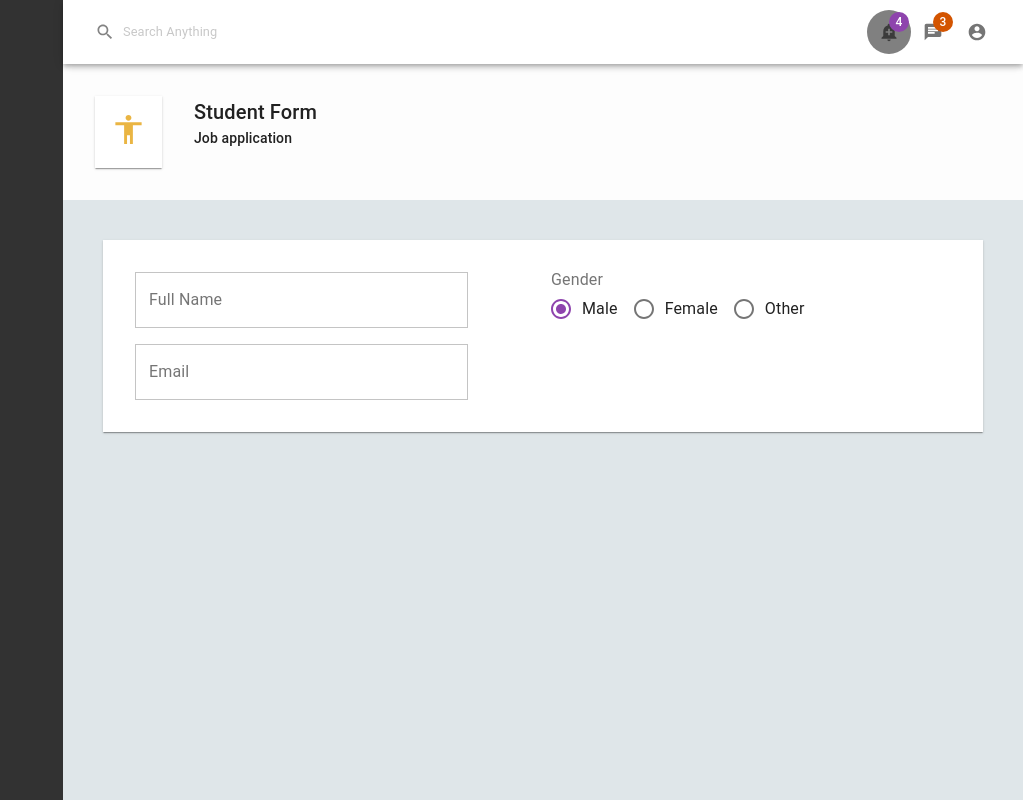
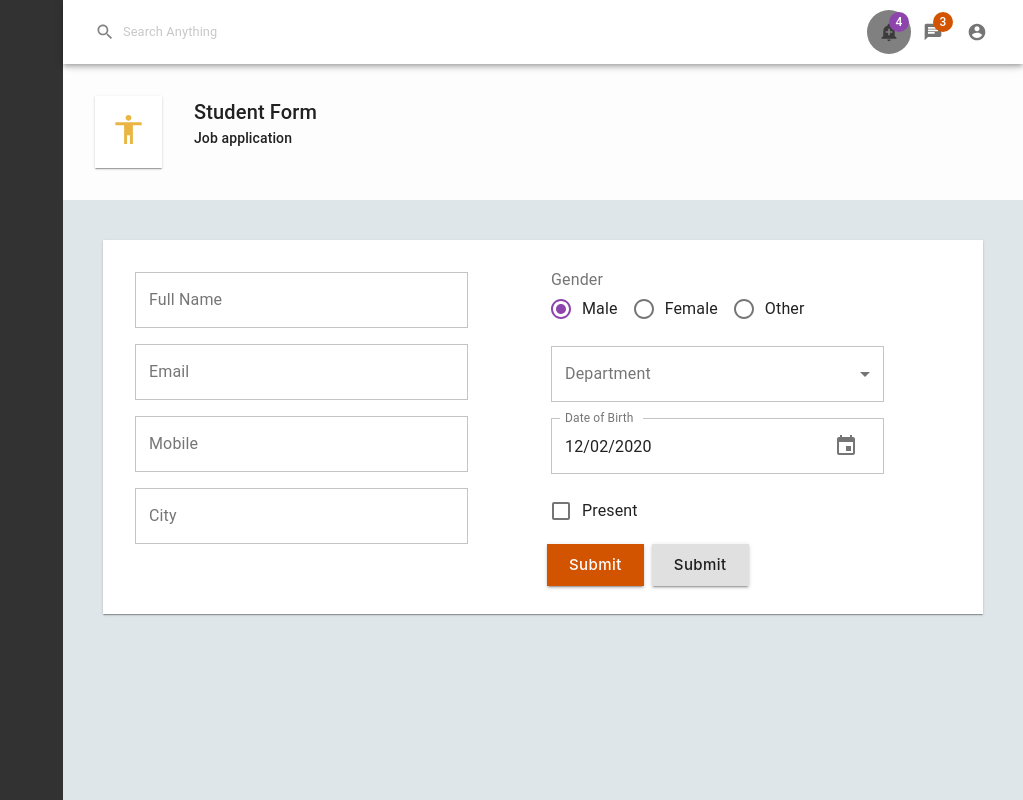
Before and after one commit to DebasisSaikia/Material-Design-1, a React (Create React App) app: page / in a window 1280 px wide. Shown: the whole page, without its empty margins (257-1280 px from the left). Built offline with nearby package versions, Linux system fonts and the light colour scheme.

Commit message:
checkbox-datepicker-and-reusable-button

```diff
--- a/package.json
+++ b/package.json
@@ -3,11 +3,14 @@
   "version": "0.1.0",
   "private": true,
   "dependencies": {
+    "@date-io/date-fns": "^1.3.13",
     "@material-ui/core": "^4.11.1",
     "@material-ui/icons": "^4.9.1",
+    "@material-ui/pickers": "^3.2.10",
     "@testing-library/jest-dom": "^5.11.6",
     "@testing-library/react": "^11.2.2",
     "@testing-library/user-event": "^12.3.0",
+    "date-fns": "^2.16.1",
     "react": "^17.0.1",
     "react-dom": "^17.0.1",
     "react-router-dom": "^5.2.0",
--- /dev/null
+++ b/src/components/controls/Button.js
@@ -0,0 +1,32 @@
+import React from "react";
+import { Button as MuiButton, makeStyles } from "@material-ui/core";
+
+const useStyles = makeStyles((theme) => ({
+  root: {
+    margin: theme.spacing(0.5),
+  },
+  label: {
+    textTransform: "none",
+  },
+}));
+
+const Button = (props) => {
+  const { text, size, color, variant, onClick, ...other } = props;
+  const classes = useStyles();
+  return (
+    <>
+      <MuiButton
+        variant={variant || "contained"}
+        size={size || "large"}
+        color={color || "primary"}
+        onClick={onClick}
+        {...other}
+        classes={{ root: classes.root, label: classes.label }}
+      >
+        {text}
+      </MuiButton>
+    </>
+  );
+};
+
+export default Button;
--- /dev/null
+++ b/src/components/controls/CheckBox.js
@@ -0,0 +1,36 @@
+import {
+  Checkbox as MuiCheckbox,
+  FormControl,
+  FormControlLabel,
+} from "@material-ui/core";
+import React from "react";
+
+const CheckBox = (props) => {
+  const { name, label, onChange, value } = props;
+
+  const convert = (name, value) => ({
+    target: {
+      name,
+      value,
+    },
+  });
+  return (
+    <>
+      <FormControl>
+        <FormControlLabel
+          control={
+            <MuiCheckbox
+              name={name}
+              color="primary"
+              checked={value}
+              onChange={(e) => onChange(convert(name, e.target.checked))}
+            />
+          }
+          label={label}
+        />
+      </FormControl>
+    </>
+  );
+};
+
+export default CheckBox;
--- /dev/null
+++ b/src/components/controls/DatePicker.js
@@ -0,0 +1,35 @@
+import React from "react";
+import {
+  KeyboardDatePicker,
+  MuiPickersUtilsProvider,
+} from "@material-ui/pickers";
+import DateFnsUtils from "@date-io/date-fns";
+
+const DatePicker = (props) => {
+  const { name, label, value, onChange } = props;
+
+  const convert = (name, value) => ({
+    target: {
+      name,
+      value,
+    },
+  });
+  return (
+    <>
+      <MuiPickersUtilsProvider utils={DateFnsUtils}>
+        <KeyboardDatePicker
+          disableToolbar
+          variant="inline"
+          inputVariant="outlined"
+          label={label}
+          format="MM/dd/yyyy"
+          name={name}
+          value={value}
+          onChange={(date) => onChange(convert(name,date))}
+        />
+      </MuiPickersUtilsProvider>
+    </>
+  );
+};
+
+export default DatePicker;
--- a/src/components/controls/RadioGroups.js
+++ b/src/components/controls/RadioGroups.js
@@ -14,8 +14,9 @@ const RadioGroups = (props) => {
       <FormControl>
         <FormLabel>{label}</FormLabel>
         <RadioGroup row name={name} value={value} onChange={onChange}>
-          {items.map((item, index) => (
+          {items.map((item) => (
             <FormControlLabel
+              key={item.id}
               value={item.id}
               control={<Radio />}
               label={item.title}
--- /dev/null
+++ b/src/components/controls/Select.js
@@ -0,0 +1,26 @@
+import {
+  FormControl,
+  InputLabel,
+  MenuItem,
+  Select as MuiSelect,
+} from "@material-ui/core";
+import React from "react";
+
+const Select = (props) => {
+  const { name, label, value, onChange, options } = props;
+  return (
+    <FormControl variant="outlined">
+      <InputLabel>{label}</InputLabel>
+      <MuiSelect label={label} name={name} value={value} onChange={onChange}>
+        <MenuItem>None</MenuItem>
+        {options.map((item) => (
+          <MenuItem key={item.id} value={item.id}>
+            {item.title}
+          </MenuItem>
+        ))}
+      </MuiSelect>
+    </FormControl>
+  );
+};
+
+export default Select;
--- a/src/index.js
+++ b/src/index.js
@@ -1,12 +1,6 @@
-import React from 'react';
-import ReactDOM from 'react-dom';
-import './index.css';
-import App from './App';
+import React from "react";
+import ReactDOM from "react-dom";
+import "./index.css";
+import App from "./App";
 
-
-ReactDOM.render(
-  <React.StrictMode>
-    <App />
-  </React.StrictMode>,
-  document.getElementById('root')
-);
+ReactDOM.render(<App />, document.getElementById("root"));
--- a/src/pages/students/StudentForm.js
+++ b/src/pages/students/StudentForm.js
@@ -1,7 +1,7 @@
 import { Grid } from "@material-ui/core";
 import React, { useEffect } from "react";
 import Controls from "../../components/controls/Controls";
-
+import * as stuService from "../../services/stuService";
 import { useForm, Form } from "../../components/useForm";
 
 // radio groups items
@@ -46,6 +46,20 @@ const StudentForm = () => {
               value={values.email}
               onChange={handleInput}
             />
+            <Controls.Input
+              variant="outlined"
+              label="Mobile"
+              name="mobile"
+              value={values.mobile}
+              onChange={handleInput}
+            />
+            <Controls.Input
+              variant="outlined"
+              label="City"
+              name="city"
+              value={values.city}
+              onChange={handleInput}
+            />
           </Grid>
           <Grid item xs={6}>
             <Controls.RadioGroups
@@ -55,6 +69,29 @@ const StudentForm = () => {
               onChange={handleInput}
               items={genderItems}
             />
+            <Controls.Select
+              name="deptId"
+              label="Department"
+              value={values.deptId}
+              onChange={handleInput}
+              options={stuService.getDeptCollection()}
+            />
+            <Controls.DatePicker
+              name="dob"
+              label="Date of Birth"
+              value={values.dob}
+              onChange={handleInput}
+            />
+            <Controls.Checkbox
+              name="isPresent"
+              label="Present"
+              value={values.isPresent}
+              onChange={handleInput}
+            />
+            <div>
+              <Controls.Button type="submit" size="large" text="Submit" />
+              <Controls.Button type="submit" color="default" text="Submit" />
+            </div>
           </Grid>
         </Grid>
       </Form>
--- /dev/null
+++ b/src/services/stuService.js
@@ -0,0 +1,7 @@
+
+export const getDeptCollection = () => ([
+  { id: "1", title: "Development" },
+  { id: "2", title: "Marketing" },
+  { id: "3", title: "Accounting" },
+  { id: "4", title: "HR" },
+]);
```
Also changed, not shown: src/components/controls/Controls.js (+8 -0 lines), 2 other files (tests, documents, lock files or other folders).
